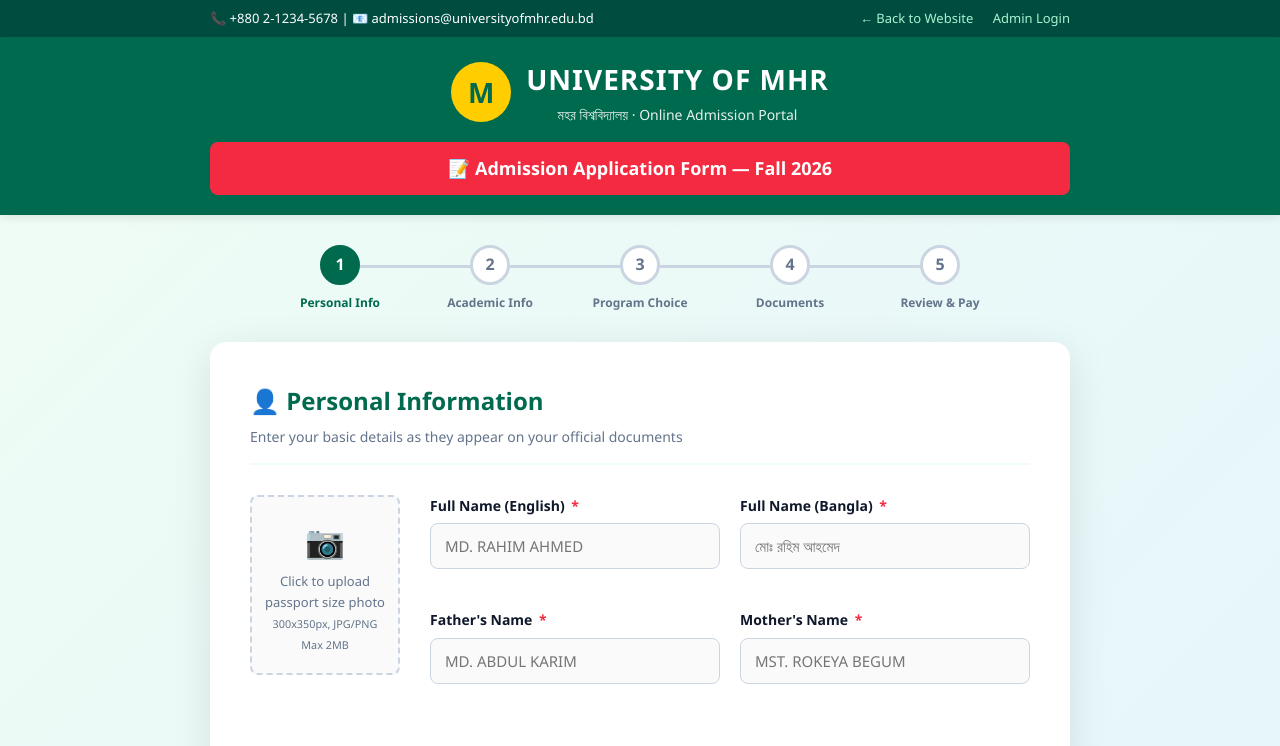
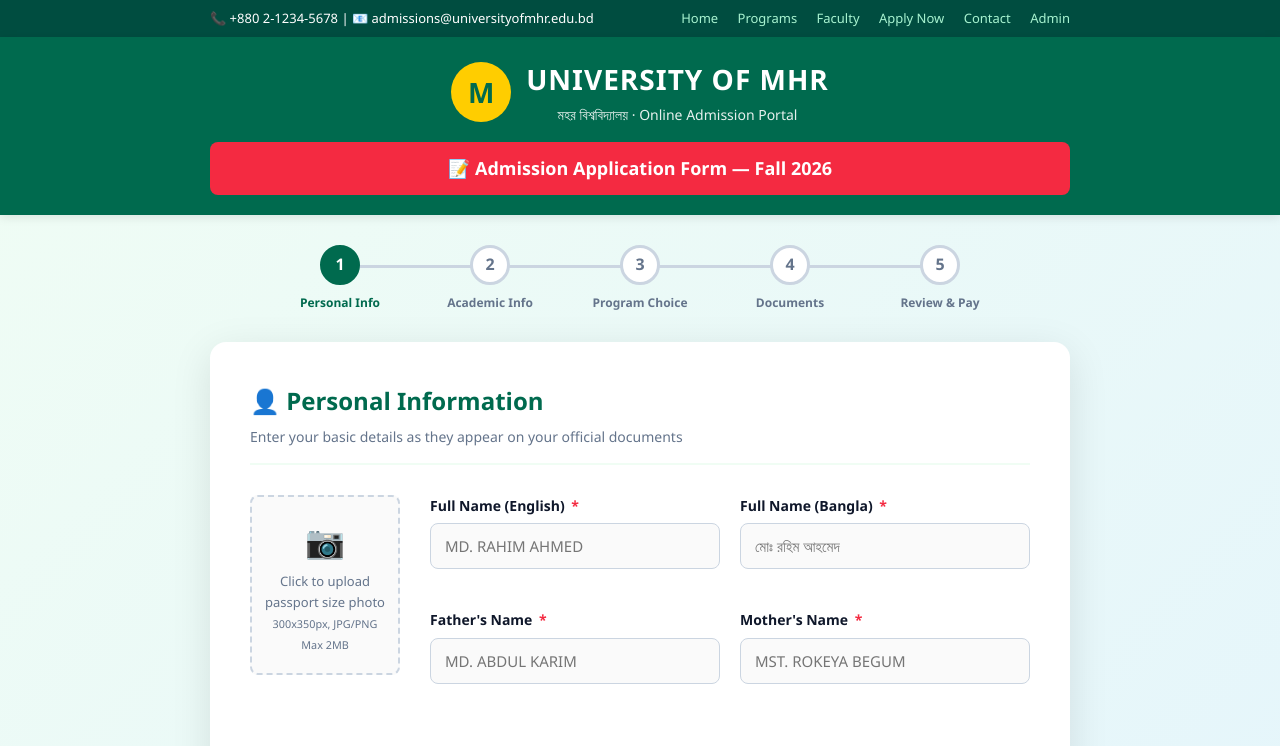
Before and after one commit to Syedmhr204/dummy-university-website, a plain HTML site: page university_of_mhr_admission_form.html in a window 1280 px wide. Shown: the top 746 px of the page. Drawn offline with nearby package versions, Linux system fonts and the light colour scheme.

Commit message:
Update navigation links and adjust styles

```diff
--- a/university_of_mhr_admission_form.html
+++ b/university_of_mhr_admission_form.html
@@ -43,7 +43,8 @@
   /* Header Bar */
   .top-bar { background: var(--accent); color: white; padding: 8px 0; font-size: 13px; }
   .top-bar .container { display: flex; justify-content: space-between; align-items: center; }
-  .top-bar a { color: #a7f3d0; text-decoration: none; margin-left: 20px; }
+  .top-bar a { color: #a7f3d0; text-decoration: none; margin-left: 16px; }
+  .top-bar .container{flex-wrap:wrap;gap:6px}
 
   header { background: var(--primary); color: white; padding: 20px 0; text-align: center; box-shadow: 0 2px 10px rgba(0,0,0,0.1); }
   .logo-section { display: flex; align-items: center; justify-content: center; gap: 15px; margin-bottom: 10px; }
@@ -156,8 +157,12 @@
   <div class="container">
     <span>📞 +880 2-1234-5678 | 📧 admissions@universityofmhr.edu.bd</span>
     <div>
-      <a href="index.html">← Back to Website</a>
-      <a href="university_of_mhr_admin.html" style="margin-left:16px;">Admin Login</a>
+      <a href="index.html">Home</a>
+      <a href="index.html#programs">Programs</a>
+      <a href="university_of_mhr_faculty.html">Faculty</a>
+      <a href="university_of_mhr_admission_form.html">Apply Now</a>
+      <a href="index.html#contact">Contact</a>
+      <a href="university_of_mhr_admin.html">Admin</a>
     </div>
   </div>
 </div>
@@ -885,7 +890,7 @@
 <footer>
   <div class="container">
     <p>© ২০২৬ মহর বিশ্ববিদ্যালয় · University of MHR · All Rights Reserved</p>
-    <p style="margin-top:5px;"><a href="#">Privacy Policy</a> | <a href="#">Terms of Use</a> | <a href="#">Accessibility</a></p>
+    <p style="margin-top:5px;"><a href="index.html">Home</a> | <a href="university_of_mhr_faculty.html">Faculty</a> | <a href="index.html#contact">Contact</a></p>
   </div>
 </footer>
 
```
